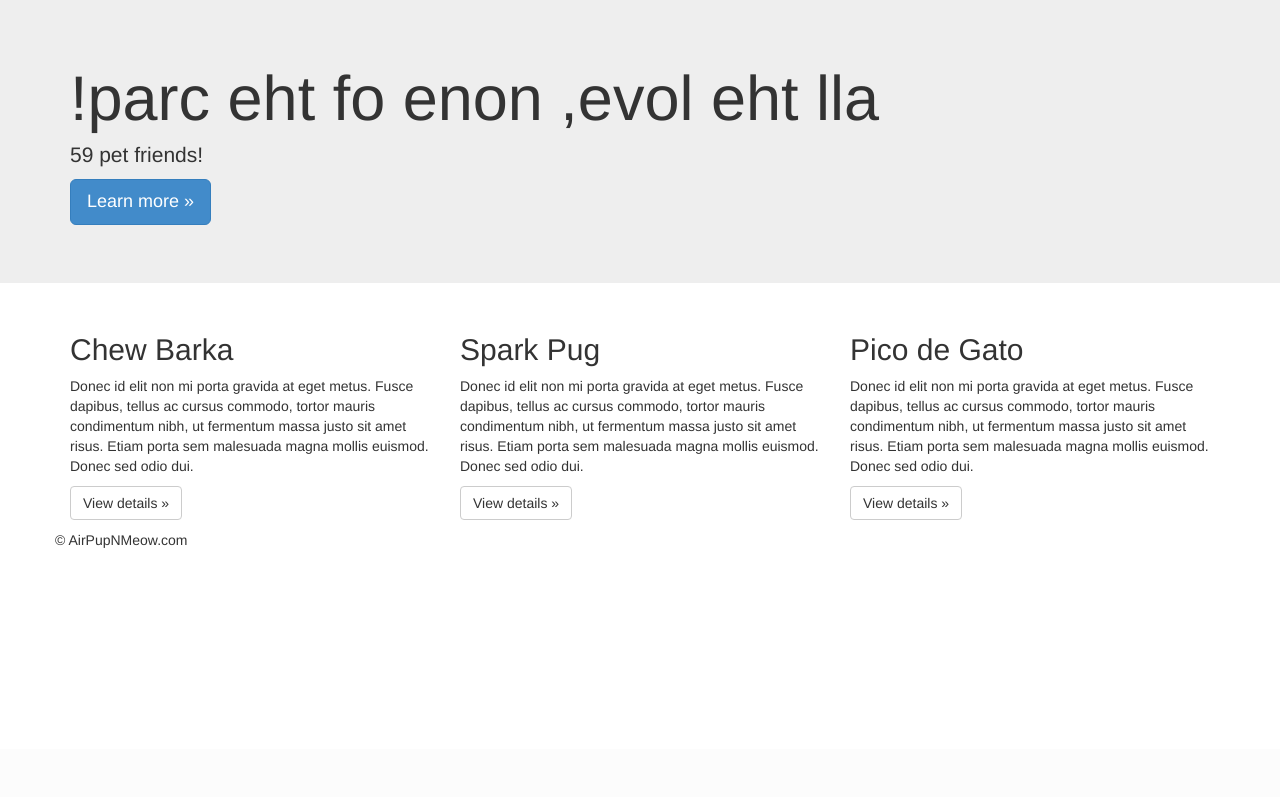
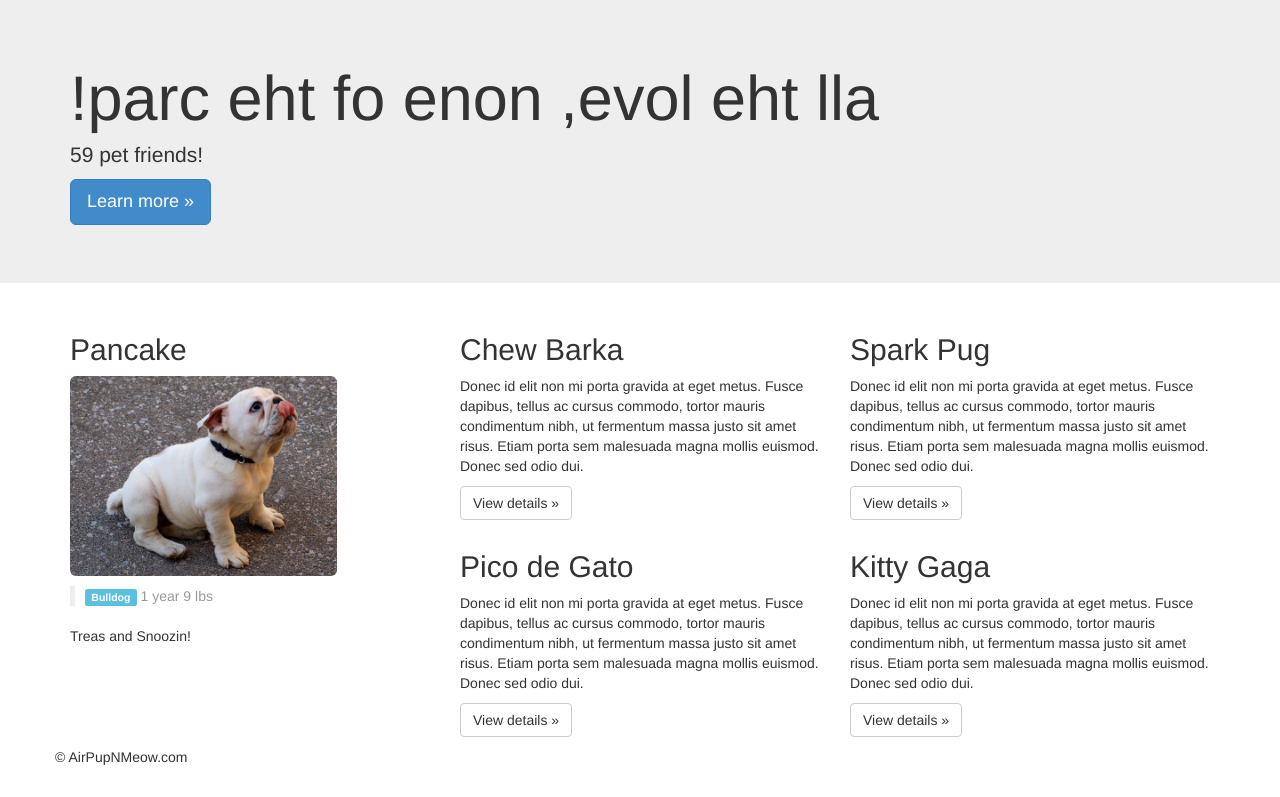
Before and after one commit to Protogenoi/SymfonyCasts_PHP_COURSE_ONE, a PHP site: page / in a window 1280 px wide. Shown: the part 51-848 px from the top of the page. Before the commit the page ends 599 px from the top, so only its background shows below. Run offline with PHP 8.4, Linux system fonts and the light colour scheme.

Commit message:
Completed Chapter 4: Arrays Level 2: Associative Arrays

```diff
--- a/index.php
+++ b/index.php
@@ -88,12 +88,38 @@
     $pet2 = 'Spark Pug';
     $pet3 = 'Pico de Gato';
 
+    $pancake = [
+        'name' => 'Pancake',
+        'age' => '1 year',
+        'weight' => 9,
+        'bio' => 'Treas and Snoozin!',
+        'filename' => 'pancake.png'
+    ];
+
+    $pancake['breed'] = 'Bulldog';
+
     $pets = [$pet1, $pet2, $pet3];
+    $pets[] = 'Kitty Gaga';
 
     ?>
 
     <div class="container">
         <div class="row">
+            <div class="col-lg-4 pet-list-item">
+                <h2><?php echo $pancake['name']; ?></h2>
+                <img src="/images/<?php echo $pancake['filename']; ?>"
+                     class="img-rounded"/>
+
+                <blockquote class="pet-details">
+                    <span class="label label-info"><?php echo $pancake['breed']; ?></span>
+                    <?php echo $pancake['age']; ?>
+                    <?php echo $pancake['weight']; ?> lbs
+                </blockquote>
+
+                <p>
+                    <?php echo $pancake['bio']; ?>
+                </p>
+            </div>
 
             <?php
 
```
